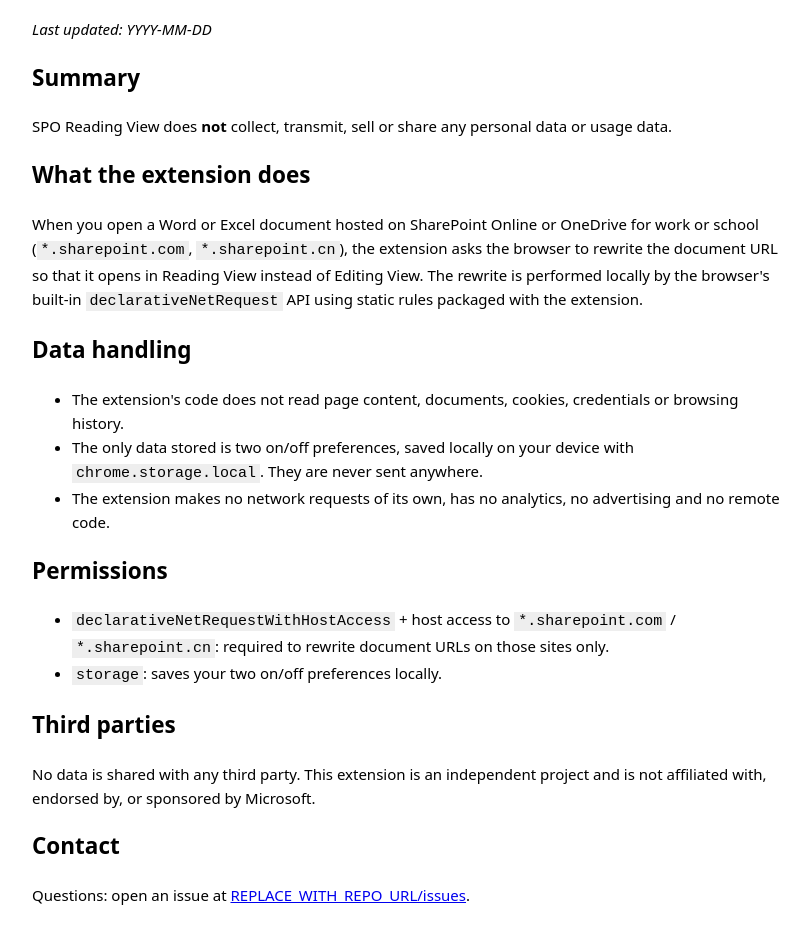
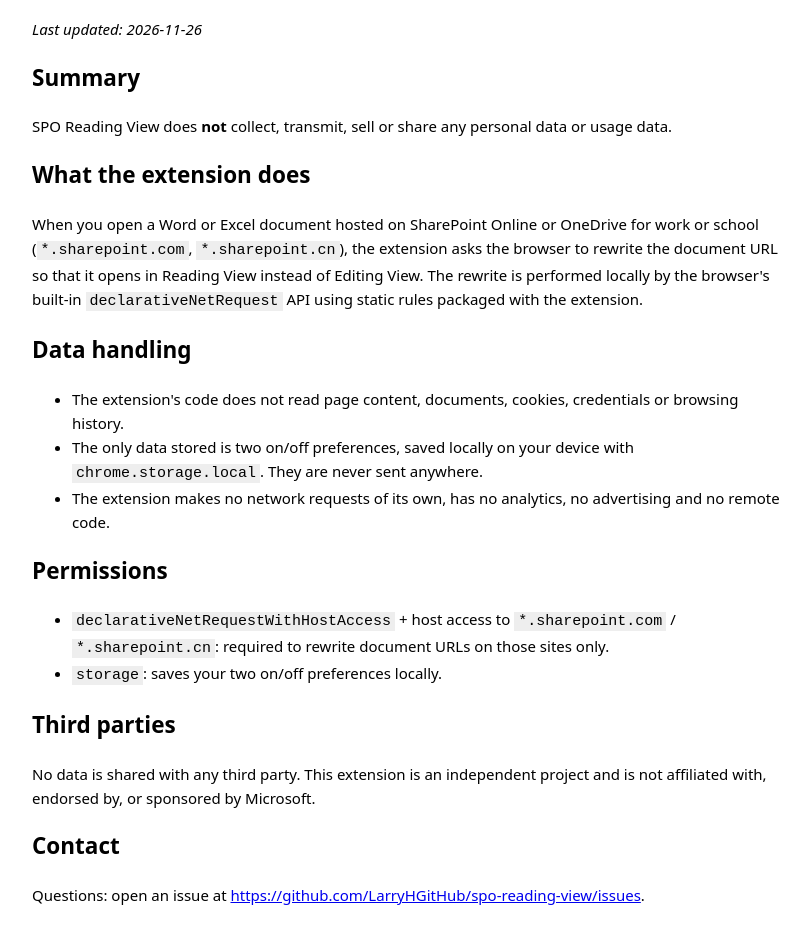
Before and after one commit to LarryHGitHub/spo-reading-view, a browser extension: page docs/index.html in a window 1280 px wide. Shown: the part 91-1034 px from the top of the page, without its empty margins (228-1038 px from the left). Drawn offline with Linux system fonts and the light colour scheme.

Commit message:
Update index.html

```diff
--- a/docs/index.html
+++ b/docs/index.html
@@ -6,7 +6,7 @@
 </head>
 <body>
 <h1>SPO Reading View &ndash; Privacy Policy</h1>
-<p><em>Last updated: YYYY-MM-DD</em></p>
+<p><em>Last updated: 2026-11-26</em></p>
 <h2>Summary</h2>
 <p>SPO Reading View does <strong>not</strong> collect, transmit, sell or share any personal data or usage data.</p>
 <h2>What the extension does</h2>
@@ -28,5 +28,5 @@ browser's built-in <code>declarativeNetRequest</code> API using static rules pac
 <h2>Third parties</h2>
 <p>No data is shared with any third party. This extension is an independent project and is not affiliated with, endorsed by, or sponsored by Microsoft.</p>
 <h2>Contact</h2>
-<p>Questions: open an issue at <a href="REPLACE_WITH_REPO_URL/issues">REPLACE_WITH_REPO_URL/issues</a>.</p>
+<p>Questions: open an issue at <a href="https://github.com/LarryHGitHub/spo-reading-view/issues">https://github.com/LarryHGitHub/spo-reading-view/issues</a>.</p>
 </body></html>
```
